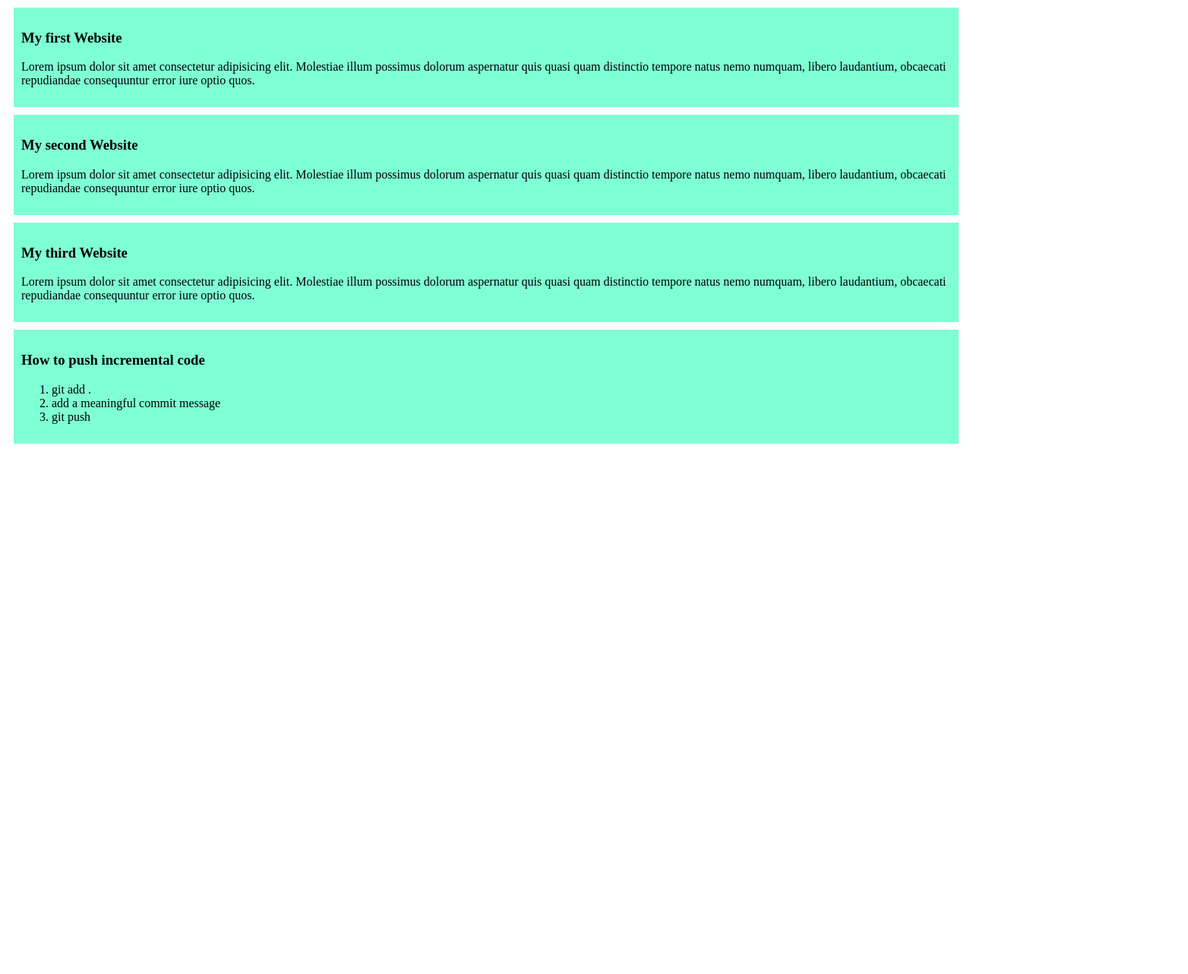
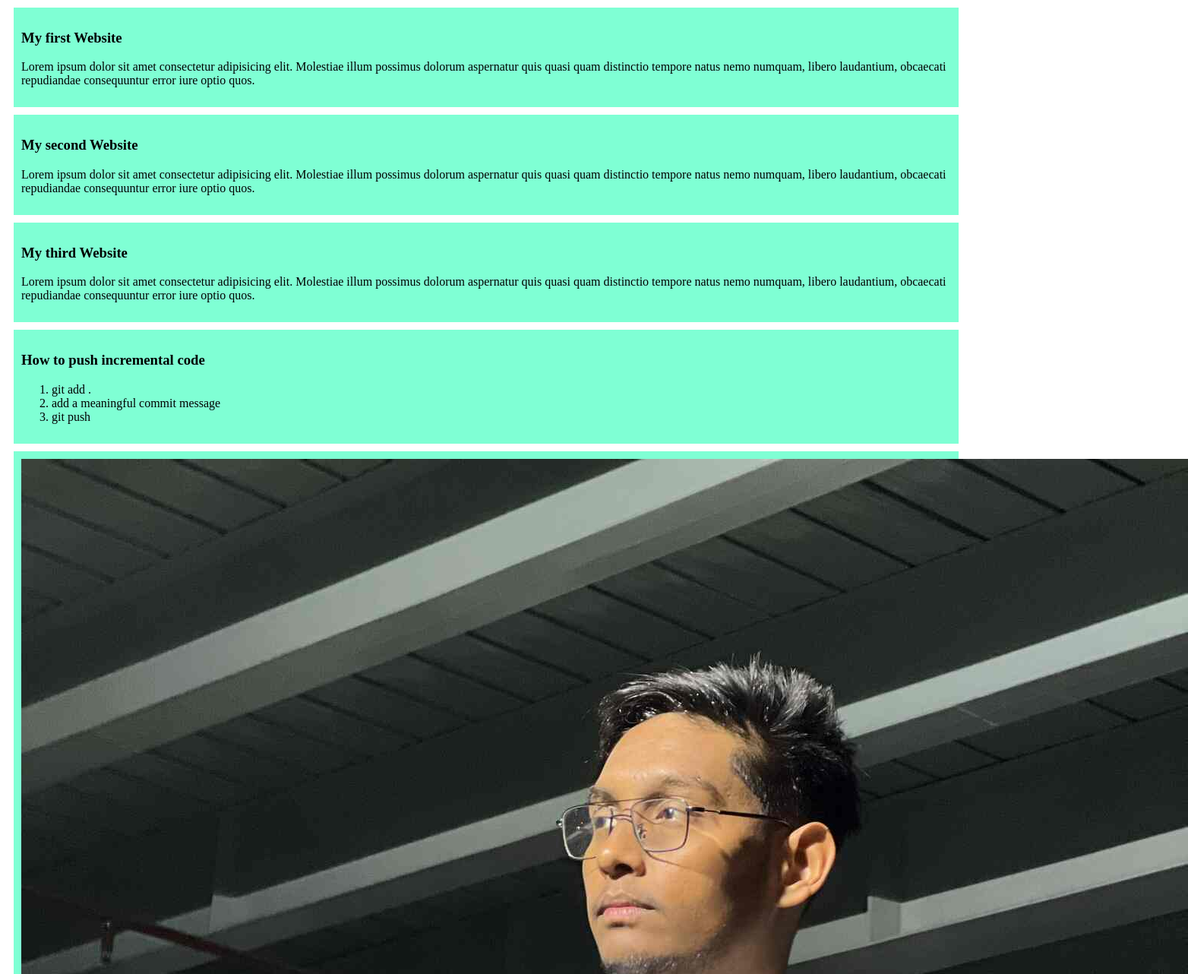
Before and after one commit to fahimsian939/my-simple-website, a plain HTML site: page index.html in a window 1280 px wide. Shown: the top 1282 px of the page at 76% size, 1564 px wide, since content can reach past the window. Before the commit the page ends 800 px from the top, so only its background shows below. Drawn offline with Linux system fonts and the light colour scheme.

Commit message:
added a picture of fahimm

```diff
--- a/index.html
+++ b/index.html
@@ -34,5 +34,9 @@
             <li>git push</li>
         </ol>
     </div>
+
+    <div>
+        <img src="images/fahimm.jpg" alt="">
+    </div>
 </body>
 </html>
```
Also changed, not shown: images/fahimm.jpg (added).
